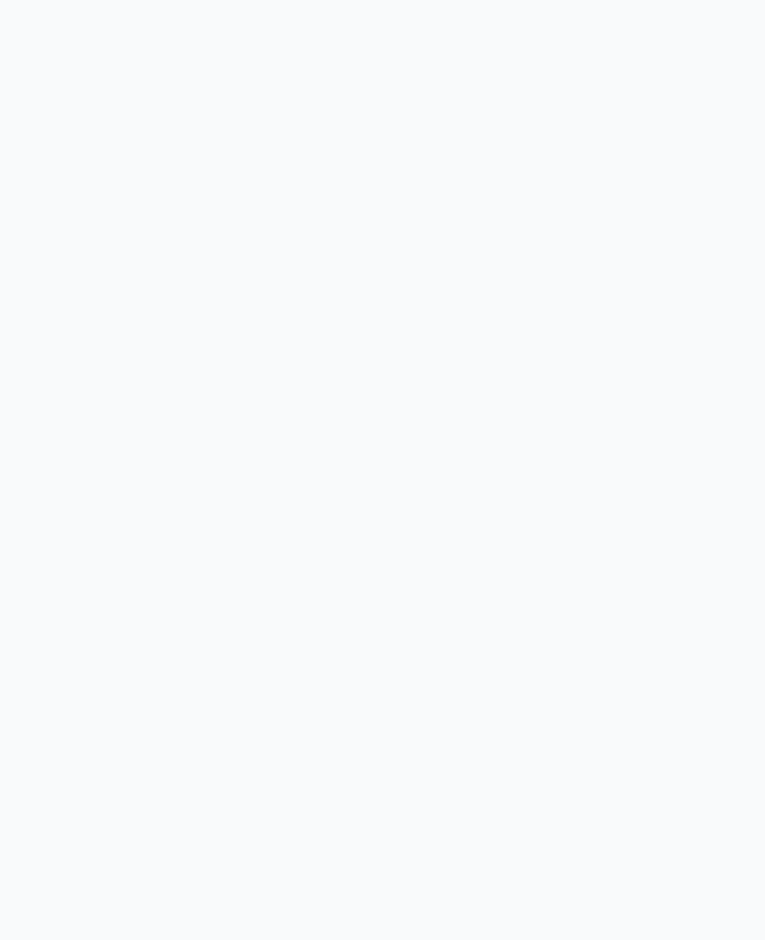
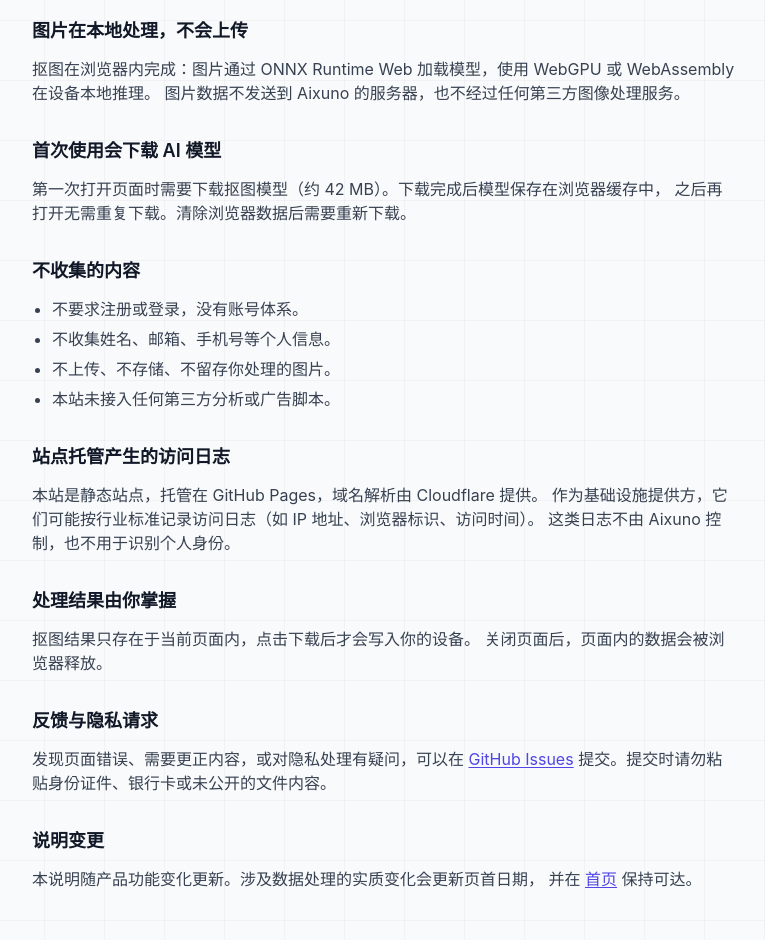
Before and after one commit to zhltzh/bg-remover, a Nuxt app in the folder bg-remover/: page /privacy in a window 1280 px wide. Before the commit this address had no page. Shown: the part 220-1160 px from the top of the page, without its empty margins (256-1021 px from the left). Before the commit the page ends 800 px from the top, so only its background shows below. Built offline with nearby package versions, Linux system fonts and the light colour scheme.

Commit message:
feat(seo): add a privacy page and keep 404 out of the sitemap

```diff
--- a/bg-remover/components/SiteNetwork.vue
+++ b/bg-remover/components/SiteNetwork.vue
@@ -28,6 +28,8 @@
         rel="noopener noreferrer"
         class="underline-offset-2 hover:text-gray-700 hover:underline"
       >意见反馈</a>
+      <span class="mx-1.5">·</span>
+      <NuxtLink to="/privacy" class="underline-offset-2 hover:text-gray-700 hover:underline">隐私说明</NuxtLink>
     </p>
   </nav>
 </template>
--- a/bg-remover/nuxt.config.ts
+++ b/bg-remover/nuxt.config.ts
@@ -73,6 +73,7 @@ export default defineNuxtConfig({
 
   // ===== SEO: Sitemap =====
   sitemap: {
+    exclude: ['/404'],
     defaults: {
       changefreq: 'weekly',
       priority: 1.0,
--- /dev/null
+++ b/bg-remover/pages/privacy.vue
@@ -0,0 +1,100 @@
+<template>
+  <div class="min-h-screen bg-grid">
+    <AppHeader />
+    <main class="max-w-3xl mx-auto px-4 sm:px-6 lg:px-8 py-12 sm:py-16">
+      <h1 class="text-2xl sm:text-3xl font-bold text-gray-900 mb-3">隐私说明</h1>
+      <p class="text-sm text-gray-500 mb-10">最后更新：2026-11-01</p>
+
+      <div class="space-y-8 text-sm sm:text-base leading-relaxed text-gray-700">
+        <section>
+          <h2 class="text-lg font-semibold text-gray-900 mb-3">图片在本地处理，不会上传</h2>
+          <p>
+            抠图在浏览器内完成：图片通过 ONNX Runtime Web 加载模型，使用 WebGPU 或 WebAssembly 在设备本地推理。
+            图片数据不发送到 Aixuno 的服务器，也不经过任何第三方图像处理服务。
+          </p>
+        </section>
+
+        <section>
+          <h2 class="text-lg font-semibold text-gray-900 mb-3">首次使用会下载 AI 模型</h2>
+          <p>
+            第一次打开页面时需要下载抠图模型（约 42&nbsp;MB）。下载完成后模型保存在浏览器缓存中，
+            之后再打开无需重复下载。清除浏览器数据后需要重新下载。
+          </p>
+        </section>
+
+        <section>
+          <h2 class="text-lg font-semibold text-gray-900 mb-3">不收集的内容</h2>
+          <ul class="list-disc pl-5 space-y-1.5">
+            <li>不要求注册或登录，没有账号体系。</li>
+            <li>不收集姓名、邮箱、手机号等个人信息。</li>
+            <li>不上传、不存储、不留存你处理的图片。</li>
+            <li>本站未接入任何第三方分析或广告脚本。</li>
+          </ul>
+        </section>
+
+        <section>
+          <h2 class="text-lg font-semibold text-gray-900 mb-3">站点托管产生的访问日志</h2>
+          <p>
+            本站是静态站点，托管在 GitHub Pages，域名解析由 Cloudflare 提供。
+            作为基础设施提供方，它们可能按行业标准记录访问日志（如 IP 地址、浏览器标识、访问时间）。
+            这类日志不由 Aixuno 控制，也不用于识别个人身份。
+          </p>
+        </section>
+
+        <section>
+          <h2 class="text-lg font-semibold text-gray-900 mb-3">处理结果由你掌握</h2>
+          <p>
+            抠图结果只存在于当前页面内，点击下载后才会写入你的设备。
+            关闭页面后，页面内的数据会被浏览器释放。
+          </p>
+        </section>
+
+        <section>
+          <h2 class="text-lg font-semibold text-gray-900 mb-3">反馈与隐私请求</h2>
+          <p>
+            发现页面错误、需要更正内容，或对隐私处理有疑问，可以在
+            <a
+              href="https://github.com/zhltzh/bg-remover/issues/new"
+              target="_blank"
+              rel="noopener noreferrer"
+              class="text-indigo-600 underline underline-offset-2 hover:text-indigo-800"
+            >GitHub Issues</a>
+            提交。提交时请勿粘贴身份证件、银行卡或未公开的文件内容。
+          </p>
+        </section>
+
+        <section>
+          <h2 class="text-lg font-semibold text-gray-900 mb-3">说明变更</h2>
+          <p>
+            本说明随产品功能变化更新。涉及数据处理的实质变化会更新页首日期，
+            并在
+            <NuxtLink to="/" class="text-indigo-600 underline underline-offset-2 hover:text-indigo-800">首页</NuxtLink>
+            保持可达。
+          </p>
+        </section>
+      </div>
+
+      <p class="mt-12 text-sm">
+        <NuxtLink to="/" class="text-indigo-600 underline underline-offset-2 hover:text-indigo-800">← 返回抠图工具</NuxtLink>
+      </p>
+    </main>
+  </div>
+</template>
+
+<script setup lang="ts">
+const { t } = useI18n()
+
+useSeoMeta({
+  title: '隐私说明 - 图片本地处理，不上传服务器 | AI 抠图',
+  description: 'AI 抠图工具的隐私说明：图片在浏览器本地通过 ONNX Runtime Web 处理，不上传服务器；无账号体系、不接入第三方分析脚本。',
+  ogTitle: '隐私说明 - 图片本地处理，不上传服务器 | AI 抠图',
+  ogDescription: '图片在浏览器本地处理，不上传服务器；无账号体系、无第三方分析脚本。',
+  ogType: 'website',
+  twitterCard: 'summary_large_image',
+})
+
+useHead({
+  link: [{ rel: 'canonical', href: 'https://bg.aixuno.com/privacy' }],
+  htmlAttrs: { lang: t('seo.lang') || 'zh-CN' },
+})
+</script>
```
